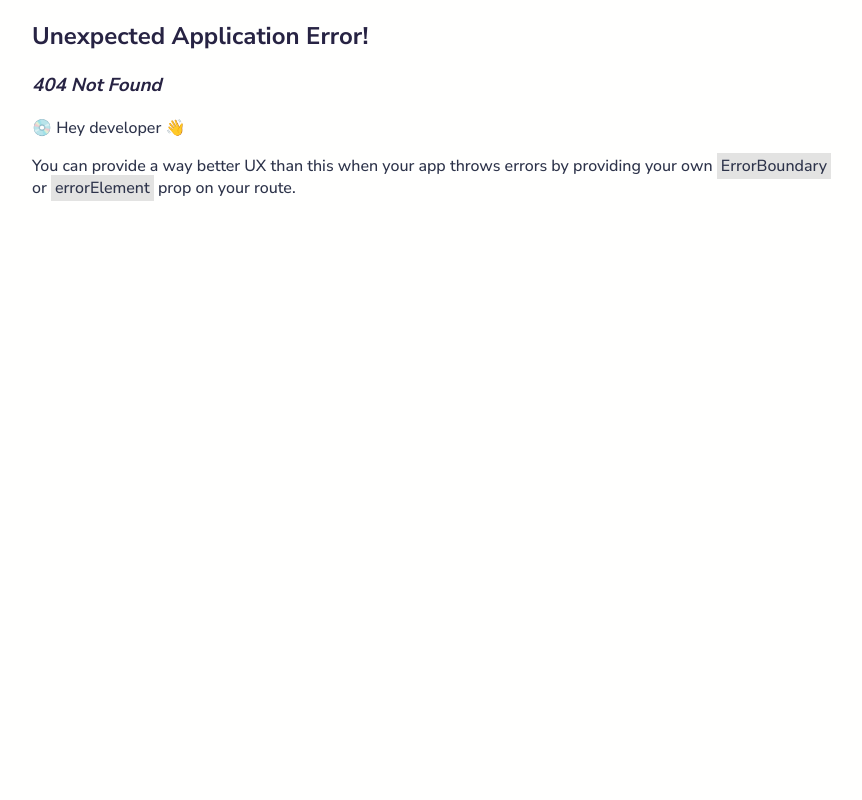
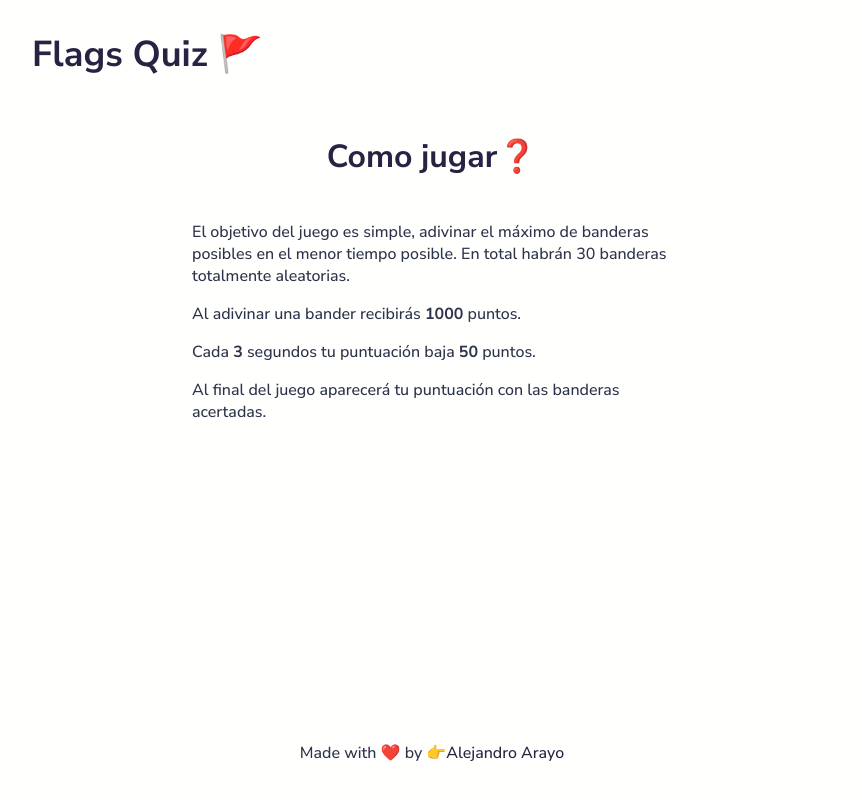
Before and after one commit to ArayoAlejandro/quest-flag-app, a React (Vite) app in the folder frontend/: page /how-to-play in a window 1280 px wide. Before the commit this address had no page. Shown: the whole page, without its empty margins (208-1070 px from the left). Built offline with nearby package versions, Linux system fonts and the light colour scheme.

Commit message:
Add how to play page

```diff
--- a/frontend/src/App.css
+++ b/frontend/src/App.css
@@ -543,7 +543,26 @@ a {
   align-items: center;
 }
 
+.how-to-play {
+  display: flex;
+  flex-direction: column;
+  align-items: center;
+
+}
+
+.how-to-play__title {
+  font-size: 32px;
+}
+
+.how-to-play__article {
+  width: 60%;
+}
+
 @media (max-width: 767.98px) {
+  .how-to-play__article {
+    width: 100%;
+  }
+
   .select__game__options {
     width: 100%;
   }
--- a/frontend/src/components/FormFlag.tsx
+++ b/frontend/src/components/FormFlag.tsx
@@ -26,7 +26,6 @@ export const FormFlag = (): JSX.Element => {
     <>
       <form onSubmit={e => { handleSubmit({ e, input }) }} className='game__form'>
         <input
-          autoFocus
           className="game__form__input"
           type="text"
           name='flag'
--- /dev/null
+++ b/frontend/src/components/Pages/HowPlay.tsx
@@ -0,0 +1,29 @@
+import { motion } from 'framer-motion'
+
+export const HowPlay = (): JSX.Element => {
+  return (
+        <section className="how-to-play">
+            <h2 className="how-to-play__title">
+                Como jugar
+                <motion.span>
+                    ❓
+                </motion.span>
+            </h2>
+            <article className='how-to-play__article'>
+                <p>
+                    El objetivo del juego es simple, adivinar el máximo de banderas posibles en el menor tiempo posible.
+                    En total habrán 30 banderas totalmente aleatorias.
+                </p>
+                <p>
+                    Al adivinar una bander recibirás <b>1000</b> puntos.
+                </p>
+                <p>
+                    Cada <b>3</b> segundos tu puntuación baja <b>50</b> puntos.
+                </p>
+                <p>
+                    Al final del juego aparecerá tu puntuación con las banderas acertadas.
+                </p>
+            </article>
+        </section>
+  )
+}
--- a/frontend/src/components/Pages/PlayPage.tsx
+++ b/frontend/src/components/Pages/PlayPage.tsx
@@ -9,6 +9,7 @@ export const PlayPage = (): JSX.Element => {
   useEffect(() => {
     setRegionGame(Region.all)
   }, [])
+
   return (
     <section className='select__game'>
       <h2>Adivina cual es la bandera del país correspondiente</h2>
@@ -28,13 +29,13 @@ export const PlayPage = (): JSX.Element => {
             <p className='select__game__button__description'>Países de una región elegida</p>
           </div>
         </Link>
-        <button className='select__game__button'>
+        <Link to="/how-to-play" className='select__game__button'>
           <span className='select__game__button__emoji'>❓</span>
           <div>
             <span className='select__game__button__title'>Como jugar</span>
             <p className='select__game__button__description'>Aprende a jugar</p>
           </div>
-        </button>
+        </Link>
         <Link to="/scoreboard" className='select__game__button'>
           <span className='select__game__button__emoji'>🏆</span>
           <div>
--- a/frontend/src/main.tsx
+++ b/frontend/src/main.tsx
@@ -6,6 +6,7 @@ import { ScorePage } from './components/Pages/ScorePage'
 import { createBrowserRouter, RouterProvider, BrowserRouter, Outlet } from 'react-router-dom'
 import { GamePage } from './components/Pages/GamePage'
 import { RegionPage } from './components/Pages/RegionPage'
+import { HowPlay } from './components/Pages/HowPlay'
 const router = createBrowserRouter([
   {
     path: '/',
@@ -26,6 +27,10 @@ const router = createBrowserRouter([
       {
         path: '/regions',
         element: <RegionPage />
+      },
+      {
+        path: '/how-to-play',
+        element: <HowPlay />
       }
     ]
   }
```
